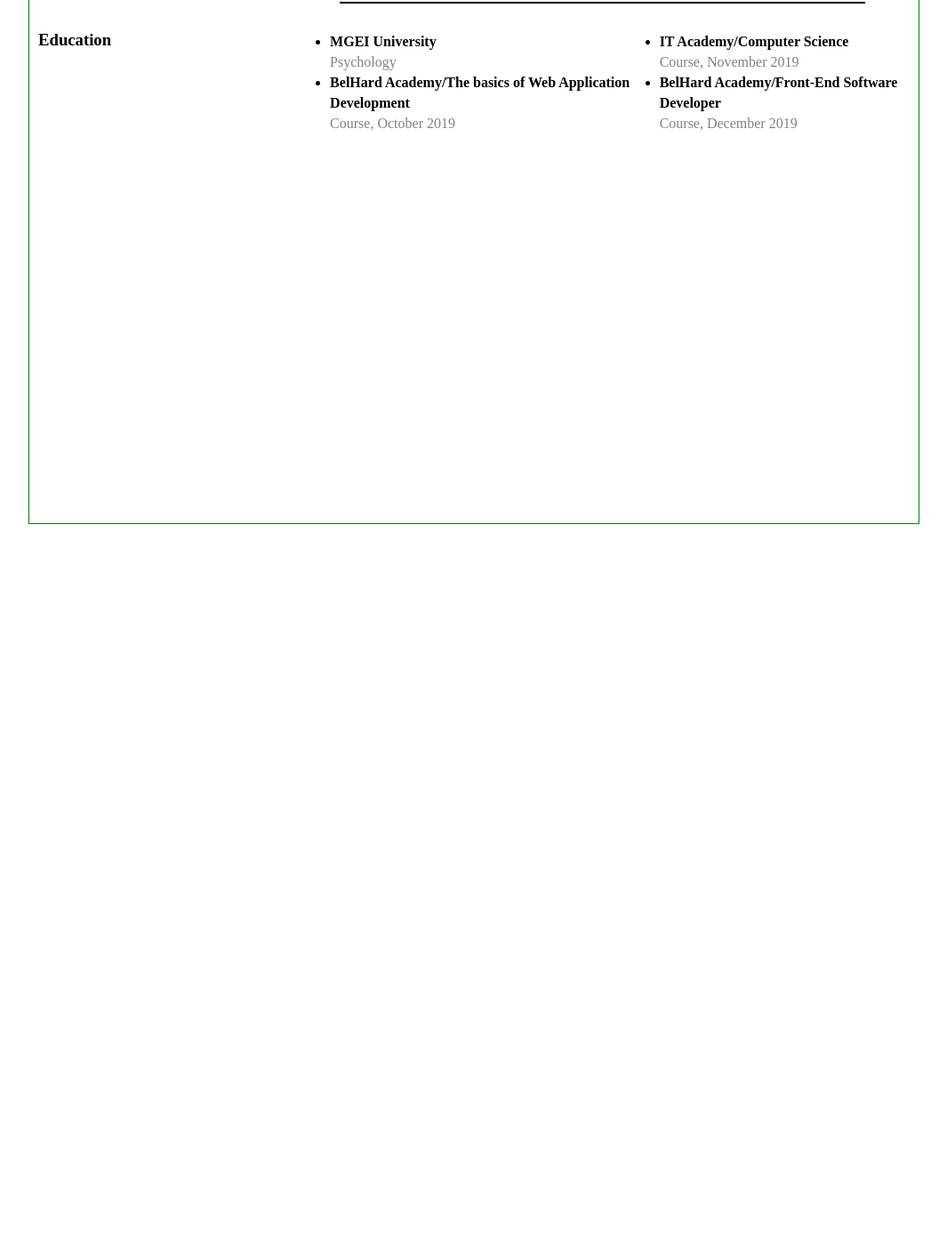
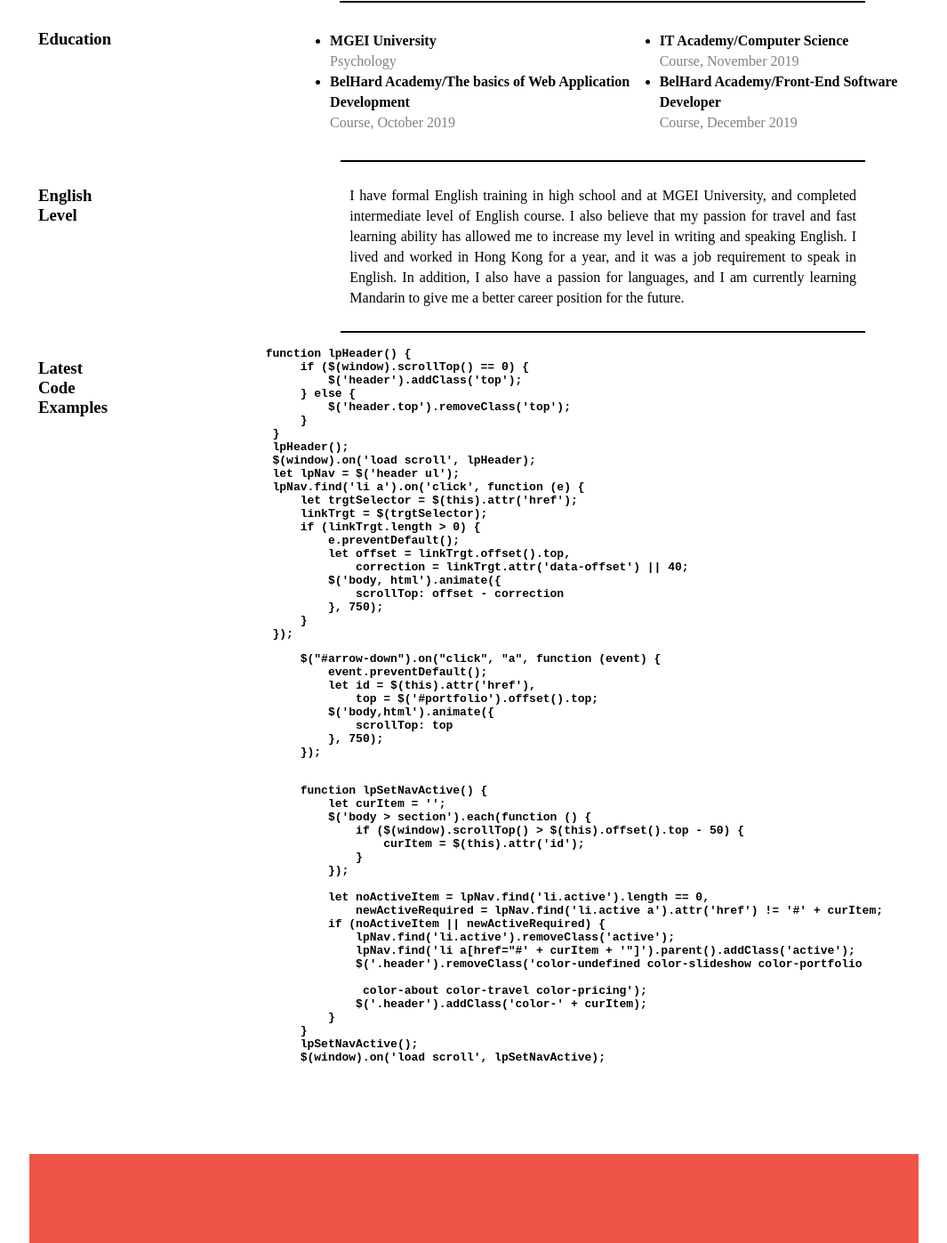
Before and after one commit to Gabriellji/rsschool-cv, a plain HTML site: page index.html in a window 1280 px wide. Shown: the part 913-2310 px from the top of the page at 89% size, without its empty margins (107-1172 px from the left). Before the commit the page ends 1502 px from the top, so only its background shows below. Drawn offline with Linux system fonts and the light colour scheme.

Commit message:
refactor: change structure of the project

```diff
--- a/index.html
+++ b/index.html
@@ -3,6 +3,7 @@
 <head>
     <meta charset="UTF-8">
     <meta name="viewport" content="width=device-width, initial-scale=1.0">
+    <base target="_blank">
     <title>My CV</title>
     <link rel="stylesheet" href="style.css">
 </head>
@@ -130,9 +131,103 @@
             </div>
         </div>
 
+        <div class="english-level">
+            <div class="fifth">
+                <h3>
+                    English Level
+            </h3>
+        </div>
+            <div class="level-text">
+                <p>
+                    I have formal English training in high school and at MGEI University,
+                  and completed intermediate level of English course.
+                  I also believe that my passion for travel and fast learning ability has allowed me to increase my
+                  level in writing and speaking English. I lived and worked in Hong Kong for a year, and it was a job
+                 requirement to speak in English. In addition, I also have a passion for languages, and I am currently
+                  learning Mandarin to give me a better career position for the future.
+                </p>
+            </div>
+
+        </div>
+
+        <div class="code-examples">
+
+         <div class="sixth">
+
+            <h3>Latest Code Examples</h3>
+         </div>
+         <div class="code">
+
+            <figure>
+                <figcaption></figcaption>
+                <pre>               function lpHeader() {
+                    if ($(window).scrollTop() == 0) {
+                        $('header').addClass('top');
+                    } else {
+                        $('header.top').removeClass('top');
+                    }
+                }
+                lpHeader();
+                $(window).on('load scroll', lpHeader);
+                let lpNav = $('header ul');
+                lpNav.find('li a').on('click', function (e) {
+                    let trgtSelector = $(this).attr('href');
+                    linkTrgt = $(trgtSelector);
+                    if (linkTrgt.length > 0) {
+                        e.preventDefault();
+                        let offset = linkTrgt.offset().top,
+                            correction = linkTrgt.attr('data-offset') || 40;
+                        $('body, html').animate({
+                            scrollTop: offset - correction
+                        }, 750);
+                    }
+                });</pre>
+
+                <pre>
+                    $("#arrow-down").on("click", "a", function (event) {
+                        event.preventDefault();
+                        let id = $(this).attr('href'),
+                            top = $('#portfolio').offset().top;
+                        $('body,html').animate({
+                            scrollTop: top
+                        }, 750);
+                    });
+                </pre>
+
+                <pre>
+                    function lpSetNavActive() {
+                        let curItem = '';
+                        $('body > section').each(function () {
+                            if ($(window).scrollTop() > $(this).offset().top - 50) {
+                                curItem = $(this).attr('id');
+                            }
+                        });
+
+                        let noActiveItem = lpNav.find('li.active').length == 0,
+                            newActiveRequired = lpNav.find('li.active a').attr('href') != '#' + curItem;
+                        if (noActiveItem || newActiveRequired) {
+                            lpNav.find('li.active').removeClass('active');
+                            lpNav.find('li a[href="#' + curItem + '"]').parent().addClass('active');
+                            $('.header').removeClass('color-undefined color-slideshow color-portfolio<br>
+                             color-about color-travel color-pricing');
+                            $('.header').addClass('color-' + curItem);
+                        }
+                    }
+                    lpSetNavActive();
+                    $(window).on('load scroll', lpSetNavActive);
+                </pre>
+                </figure>
+         </div>
+        </div>
+
     </main>
     <footer>
+        <div class="base">
 
+            <div class="icons">
+
+            </div>
+        </div>
     </footer>
 </body>
 </html>
--- a/style.css
+++ b/style.css
@@ -3,7 +3,7 @@
 body {
     width: 1000px;
     min-height: 1500px;
-    border: 1px solid green;
+    /* border: 1px solid green; */
     margin: 0 auto;
 
 
@@ -144,8 +144,9 @@
     display: inline-block;
     padding: 10px;
     padding-left: 1px;
-    /* border-bottom: 2px solid black; */
+
     line-height: 23px;
+
 }
 
 div .fourth {
@@ -157,3 +158,50 @@
 .education div ul {
     padding: 5px;
 }
+
+.english-level {
+    display: flex;
+
+}
+.english-level div {
+    display: inline-block;
+    padding: 10px;
+
+
+}
+
+div .fifth {
+    padding-right: 280px;
+}
+
+div .level-text {
+    margin-right: 60px;
+    text-align: justify;
+    line-height: 23px ;
+    border-top: 2px solid black;
+    border-bottom: 2px solid black;
+
+}
+
+.code-examples {
+    display: flex;
+}
+
+.code-examples div {
+    display: inline-block;
+}
+div .sixth {
+    padding: 10px;
+}
+
+div .code {
+    font-weight: bolder;
+}
+
+footer .base {
+    width: 100%;
+    height: 100px;
+    background-color: #f05347;
+    margin-top: 70px;
+
+}
```
Also changed, not shown: icons/email.svg (added), icons/github.svg (added), icons/instagram.svg (added), icons/send.svg (added).
